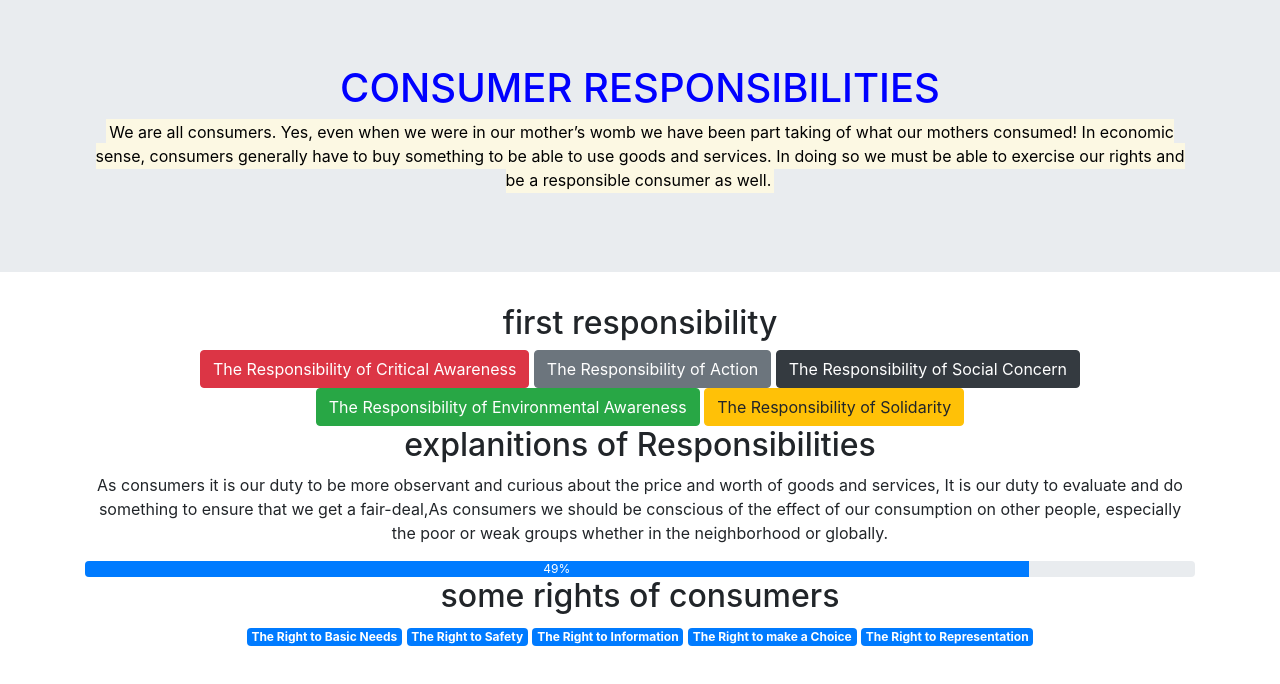
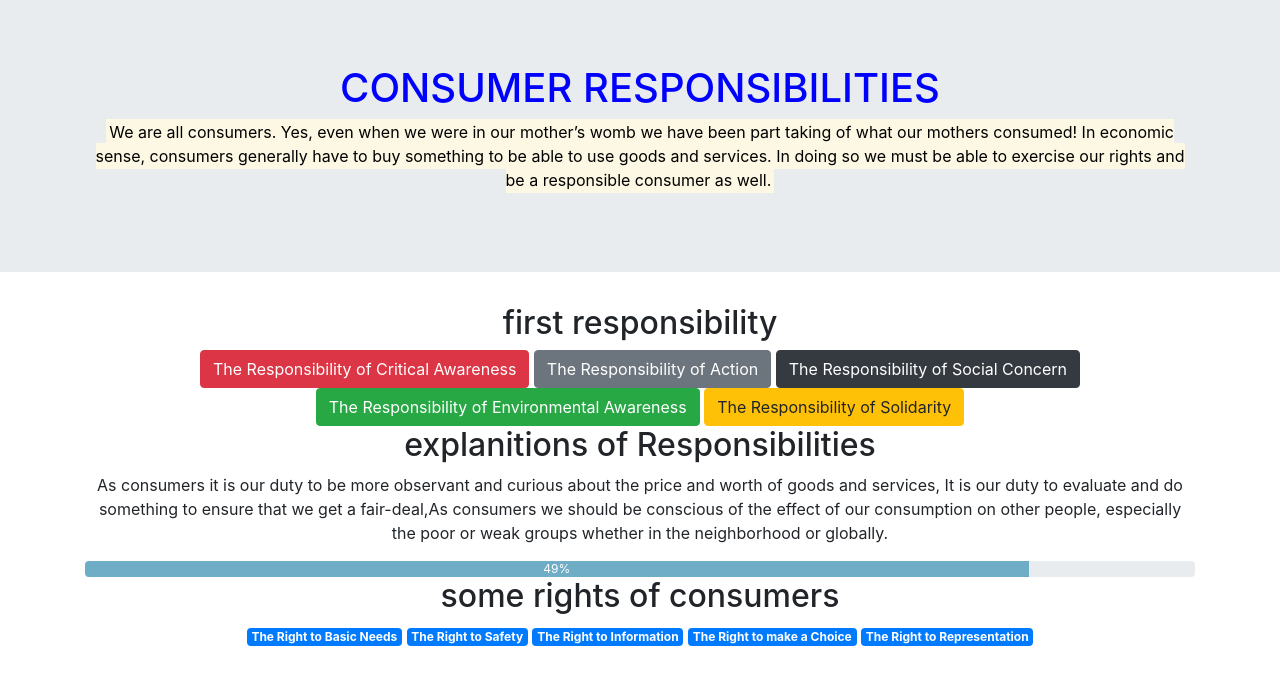
Before and after one commit to Abeerahn/lesson-16, a plain HTML site: page index.html in a window 1280 px wide. Drawn offline with nearby package versions, Linux system fonts and the light colour scheme.

Commit message:
index.html

```diff
--- a/index.html
+++ b/index.html
@@ -27,7 +27,11 @@
             </div>
             <div class="container">
                 <h2>explanitions of Responsibilities</h2>
-                <style></style>
+                <style>
+                    .progress1{
+                        background-color: rgba(10, 121, 168, 0.547);
+                    }
+                </style>
                 <p>As consumers it is our duty to be more observant and curious about the price and worth of goods
                     and services, It is our duty to evaluate and do something to ensure that we get a fair-deal,As consumers we should be conscious of the effect of our consumption on other people,
                     especially the poor or weak groups whether in the neighborhood or globally.</p>
```
